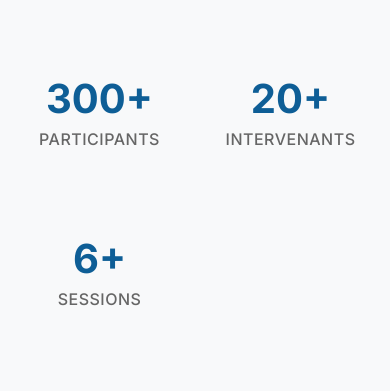
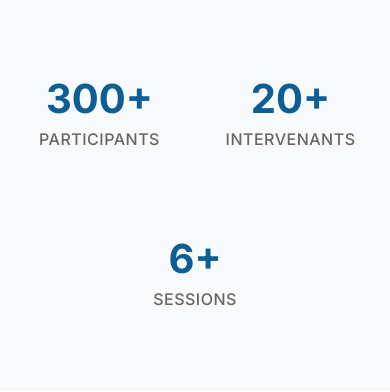
Before and after one commit to DavenBANKA/Colprad, a Flask app: page / in a window 390 px wide. Shown: the part 2922-3314 px from the top of the page. Run offline with Flask 3, Linux system fonts and the light colour scheme; parts of the project's set-up code (start-up, migrations or seed data) failed here and were passed over.

Commit message:
Fix: Correction layout statistiques - 3 colonnes equilibrees

```diff
--- a/templates/index.html
+++ b/templates/index.html
@@ -168,8 +168,8 @@
 <!-- Statistics Section -->
 <section class="py-5 bg-light">
     <div class="container">
-        <div class="row text-center g-4">
-            <div class="col-md-3 col-6">
+        <div class="row text-center g-4 justify-content-center">
+            <div class="col-md-4 col-6">
                 <div class="stat-item">
                     <div class="stat-number">300+</div>
                     <div class="stat-label">
```
